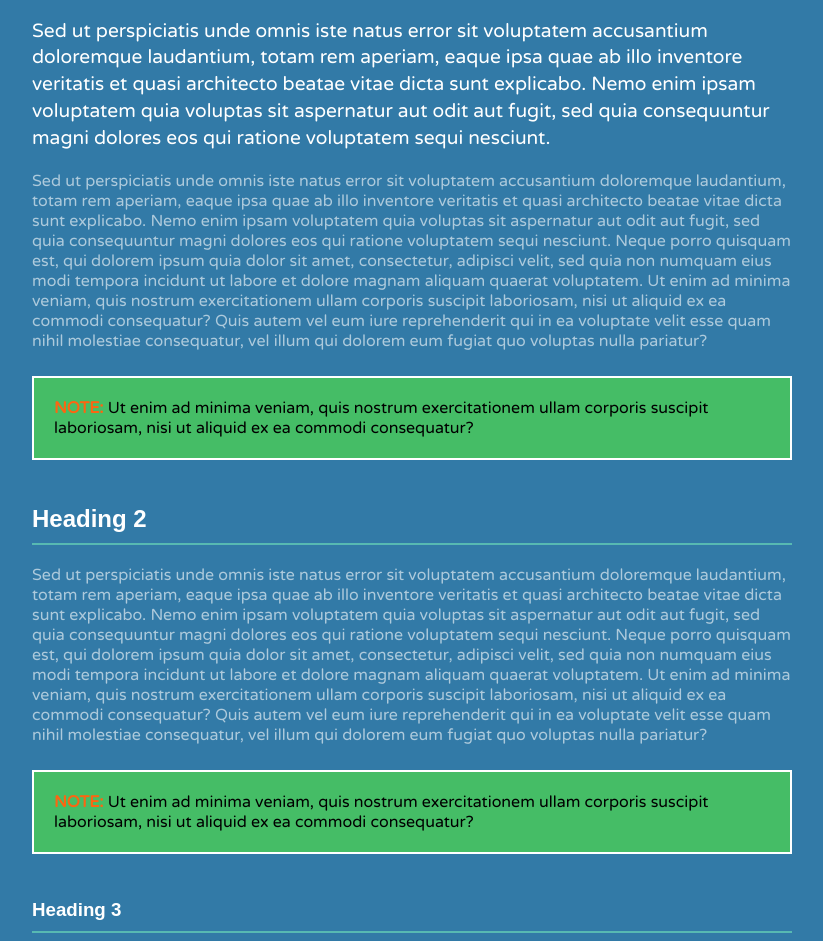
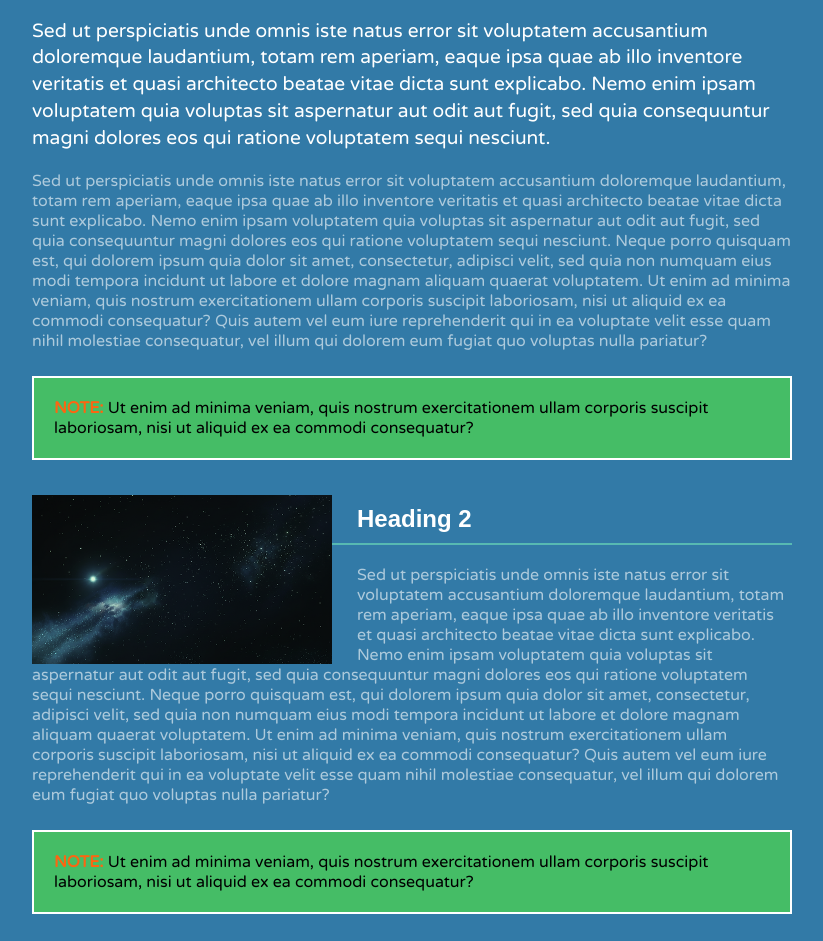
Before and after one commit to jennienguyen75/selector-basics, a plain HTML site: page index.html in a window 1280 px wide. Shown: the part 156-1097 px from the top of the page, without its empty margins (228-1051 px from the left). Drawn offline with Linux system fonts and the light colour scheme.

Commit message:
css updates

```diff
--- a/assets/css/styles.css
+++ b/assets/css/styles.css
@@ -59,3 +59,10 @@ h1+p {
     font-size: 1.2em;
     line-height: 140%;
 }
+
+.starry {
+    width: 300px;
+    float: left;
+    margin-right: 25px;
+    overflow: hidden;
+}
--- a/index.html
+++ b/index.html
@@ -18,9 +18,12 @@
 <p>Sed ut perspiciatis unde omnis iste natus error sit voluptatem accusantium doloremque laudantium, totam rem aperiam, eaque ipsa quae ab illo inventore veritatis et quasi architecto beatae vitae dicta sunt explicabo. Nemo enim ipsam voluptatem quia voluptas sit aspernatur aut odit aut fugit, sed quia consequuntur magni dolores eos qui ratione voluptatem sequi nesciunt. </p>
 <p>Sed ut perspiciatis unde omnis iste natus error sit voluptatem accusantium doloremque laudantium, totam rem aperiam, eaque ipsa quae ab illo inventore veritatis et quasi architecto beatae vitae dicta sunt explicabo. Nemo enim ipsam voluptatem quia voluptas sit aspernatur aut odit aut fugit, sed quia consequuntur magni dolores eos qui ratione voluptatem sequi nesciunt. Neque porro quisquam est, qui dolorem ipsum quia dolor sit amet, consectetur, adipisci velit, sed quia non numquam eius modi tempora incidunt ut labore et dolore magnam aliquam quaerat voluptatem. Ut enim ad minima veniam, quis nostrum exercitationem ullam corporis suscipit laboriosam, nisi ut aliquid ex ea commodi consequatur? Quis autem vel eum iure reprehenderit qui in ea voluptate velit esse quam nihil molestiae consequatur, vel illum qui dolorem eum fugiat quo voluptas nulla pariatur?</p>
 <p class="note"><strong>NOTE:</strong> Ut enim ad minima veniam, quis nostrum exercitationem ullam corporis suscipit laboriosam, nisi ut aliquid ex ea commodi consequatur? </p>
+
+<img class="starry" src="assets/img/starry sky.png">
 <h2>Heading 2</h2>
 <p>Sed ut perspiciatis unde omnis iste natus error sit voluptatem accusantium doloremque laudantium, totam rem aperiam, eaque ipsa quae ab illo inventore veritatis et quasi architecto beatae vitae dicta sunt explicabo. Nemo enim ipsam voluptatem quia voluptas sit aspernatur aut odit aut fugit, sed quia consequuntur magni dolores eos qui ratione voluptatem sequi nesciunt. Neque porro quisquam est, qui dolorem ipsum quia dolor sit amet, consectetur, adipisci velit, sed quia non numquam eius modi tempora incidunt ut labore et dolore magnam aliquam quaerat voluptatem. Ut enim ad minima veniam, quis nostrum exercitationem ullam corporis suscipit laboriosam, nisi ut aliquid ex ea commodi consequatur? Quis autem vel eum iure reprehenderit qui in ea voluptate velit esse quam nihil molestiae consequatur, vel illum qui dolorem eum fugiat quo voluptas nulla pariatur?</p>
 <p class="note"><strong>NOTE:</strong> Ut enim ad minima veniam, quis nostrum exercitationem ullam corporis suscipit laboriosam, nisi ut aliquid ex ea commodi consequatur? </p>
+
 <h3>Heading 3</h3>
 <p>Sed ut perspiciatis unde omnis iste natus error sit voluptatem accusantium doloremque laudantium, totam rem aperiam, eaque ipsa quae ab illo inventore veritatis et quasi architecto beatae vitae dicta sunt explicabo. Nemo enim ipsam voluptatem quia voluptas sit aspernatur aut odit aut fugit, sed quia consequuntur magni dolores eos qui ratione voluptatem sequi nesciunt. Neque porro quisquam est, qui dolorem ipsum quia dolor sit amet, consectetur, adipisci velit, sed quia non numquam eius modi tempora incidunt ut labore et dolore magnam aliquam quaerat voluptatem. Ut enim ad minima veniam, quis nostrum exercitationem ullam corporis suscipit laboriosam, nisi ut aliquid ex ea commodi consequatur? Quis autem vel eum iure reprehenderit qui in ea voluptate velit esse quam nihil molestiae consequatur, vel illum qui dolorem eum fugiat quo voluptas nulla pariatur?</p>
 <h3>Another Heading 3</h3>
```
